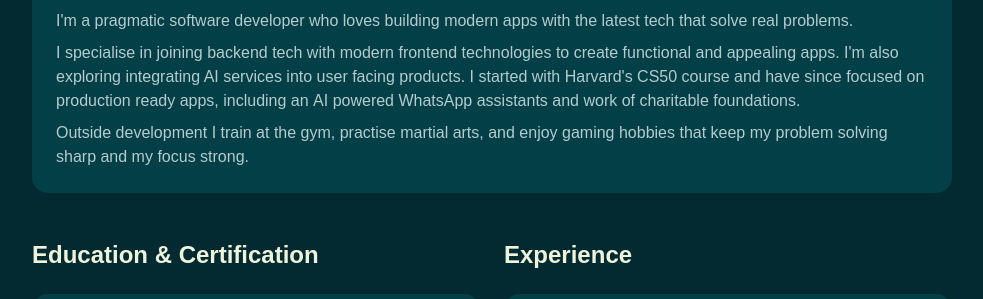
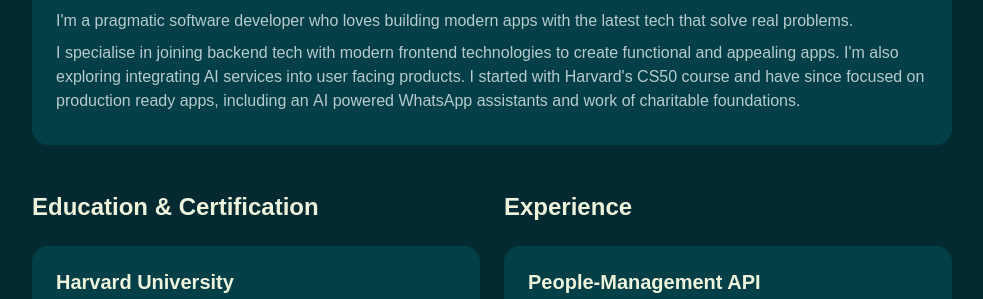
Before and after one commit to Mendes2099/Personal-Website, a plain HTML site: page index.html in a window 1280 px wide. Shown: the part 1020-1319 px from the top of the page, without its empty margins (268-1251 px from the left). Drawn offline with Linux system fonts and the light colour scheme; a web font is replaced by a local one.

Commit message:
Update index.html

```diff
--- a/index.html
+++ b/index.html
@@ -144,10 +144,6 @@
                                     user facing products. I started with Harvard's <strong>CS50</strong> course and have
                                     since focused on production ready apps, including an <strong>AI powered WhatsApp
                                         assistants</strong> and work of charitable foundations.
-                                </p>
-                                <p class="mb-0">
-                                    Outside development I train at the gym, practise martial arts, and enjoy gaming
-                                    hobbies that keep my problem solving sharp and my focus strong.
                                 </p>
                             </div>
                         </div>
```
